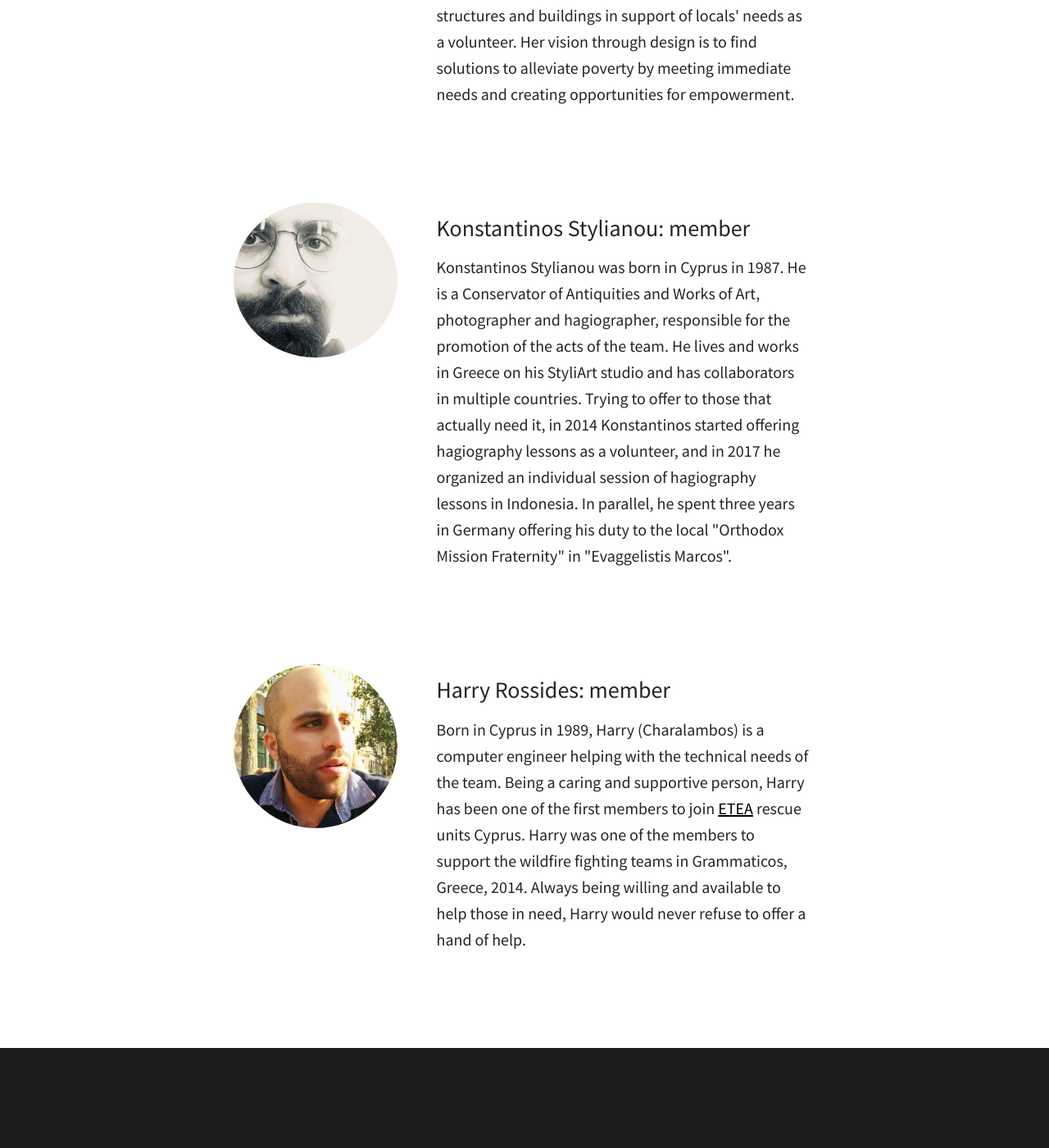
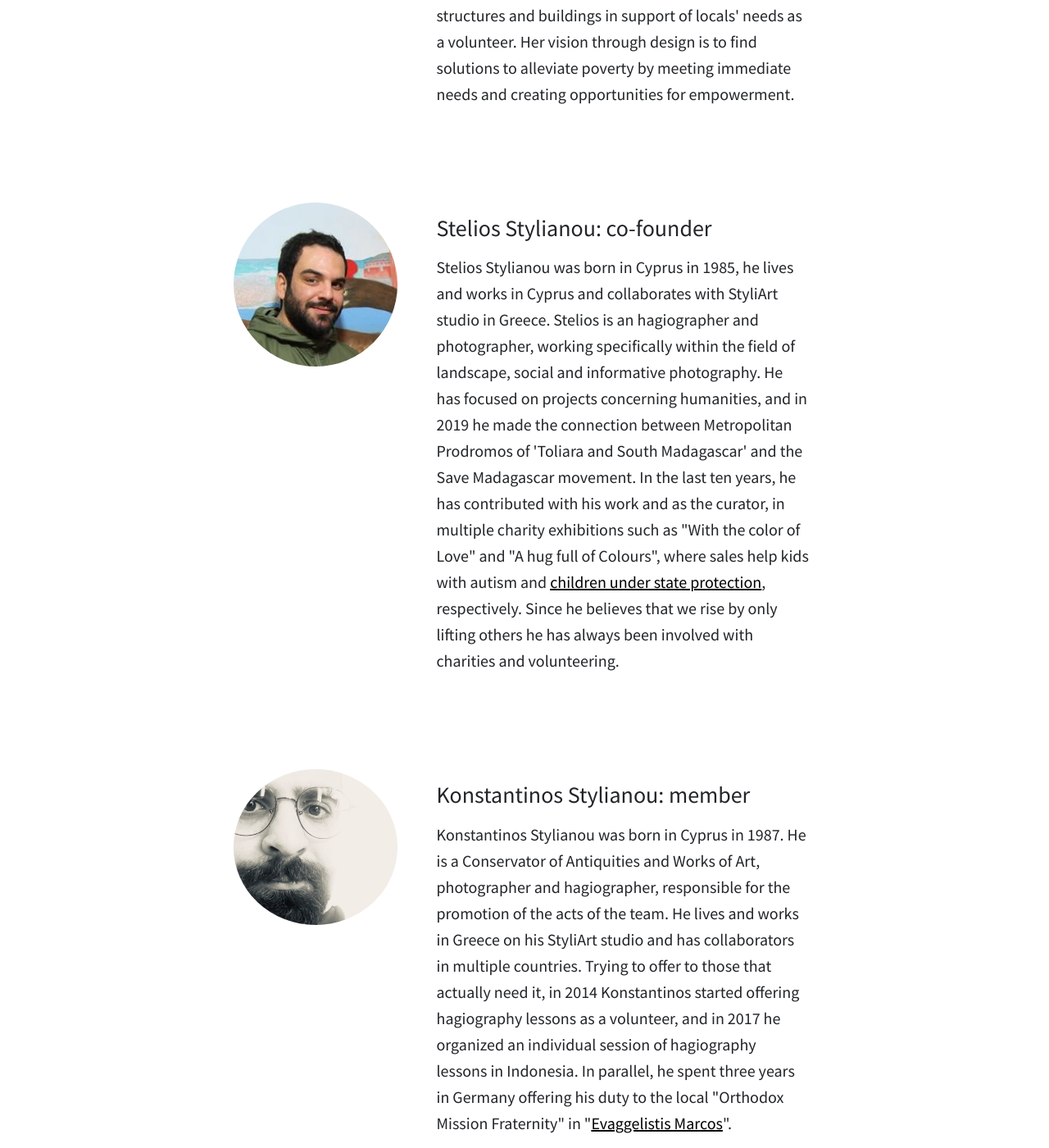
Before and after one commit to at07cm1/smadagascar_site, a Jekyll site: the page built from about.html, in a window 1280 px wide and 1400 px high, scrolled down 634 px. Shown: the whole window at 82% size. Built offline with Jekyll 4.4.1, drawn with Linux system fonts in a browser that asks for light colours; before the commit the page ends 1932 px from its top, so only the background shows below that.

Commit message:
Added Stelios Stylianou

```diff
--- a/about.html
+++ b/about.html
@@ -23,12 +23,24 @@ navigation_weight: 3
 
 			<div class="columns spacing">
 				<div class="column one_third">
+					<img class="rounded-img" src="/media/profile_pictures/Stelios_Stylianou_colour_square.jpg" width="200" alt="Stelios Stylianou">
+				</div>
+				<div class="column two_thirds" style="text-align:left">
+					<h3>Stelios Stylianou: co-founder</h3>
+					<p>
+						Stelios Stylianou was born in Cyprus in 1985, he lives and works in Cyprus and collaborates with StyliArt studio in Greece. Stelios is an hagiographer and photographer, working specifically within the field of landscape, social and informative photography. He has focused on projects concerning humanities, and in 2019 he made the connection between Metropolitan Prodromos of 'Toliara and South Madagascar' and the Save Madagascar movement. In the last ten years, he has contributed with his work and as the curator, in multiple charity exhibitions such as "With the color of Love" and "A hug full of Colours", where sales help kids with autism and <a href="https://www.filoipedikistegi.com/?fbclid=IwAR3cv1mgz24i9zYtzW2rt6uNTd5eQCxEWOj5dJcypeQc9vjXSTagrAhrz5E">children under state protection</a>, respectively. Since he believes that we rise by only lifting others he has always been involved with charities and volunteering.
+					</p>
+				</div>
+			</div>
+
+			<div class="columns spacing">
+				<div class="column one_third">
 					<img class="rounded-img" src="/media/profile_pictures/Konstantinos_Stylianou_grayscale_square.jpg" width="200" alt="Konstantinos Stylianou">
 				</div>
 				<div class="column two_thirds" style="text-align:left">
 					<h3>Konstantinos Stylianou: member</h3>
 					<p>
-						Konstantinos Stylianou was born in Cyprus in 1987. He is a Conservator of Antiquities and Works of Art, photographer and hagiographer, responsible for the promotion of the acts of the team. He lives and works in Greece on his StyliArt studio and has collaborators in multiple countries. Trying to offer to those that actually need it, in 2014 Konstantinos started offering hagiography lessons as a volunteer, and in 2017 he organized an individual session of hagiography lessons in Indonesia. In parallel, he spent three years in Germany offering his duty to the local "Orthodox Mission Fraternity" in "Evaggelistis Marcos".
+						Konstantinos Stylianou was born in Cyprus in 1987. He is a Conservator of Antiquities and Works of Art, photographer and hagiographer, responsible for the promotion of the acts of the team. He lives and works in Greece on his StyliArt studio and has collaborators in multiple countries. Trying to offer to those that actually need it, in 2014 Konstantinos started offering hagiography lessons as a volunteer, and in 2017 he organized an individual session of hagiography lessons in Indonesia. In parallel, he spent three years in Germany offering his duty to the local "Orthodox Mission Fraternity" in "<a href="https://www.facebook.com/groups/1427476224213310">Evaggelistis Marcos</a>".
 					</p>
 				</div>
 			</div>
--- a/index.html
+++ b/index.html
@@ -33,7 +33,7 @@ navigation_weight: 1
 	<p>We aim to create cores of services in Toliara and other points of interest in South Madagascar. Right next comes another project to design and build an obstetric hospital. We have already bought the land and we are planning to proceed right after the dormitories.</p>
 	<p>We believe we can change the future of the unfortunate at Toliara, providing opportunities for a better life through education, better healthcare and clean water. Yet, this requires action.</p>
 	<p>Or rather, many, many small actions, from individuals like you and me!<br>
-	Would you join in? Every little helps! </p>
+	Would you join in? Every little helps!</p>
 	<hr>
 </div>
 <div class="container">
```
Also changed, not shown: media/profile_pictures/Stelios_Stylianou_colour.jpg (added), media/profile_pictures/Stelios_Stylianou_colour_square.jpg (added).
